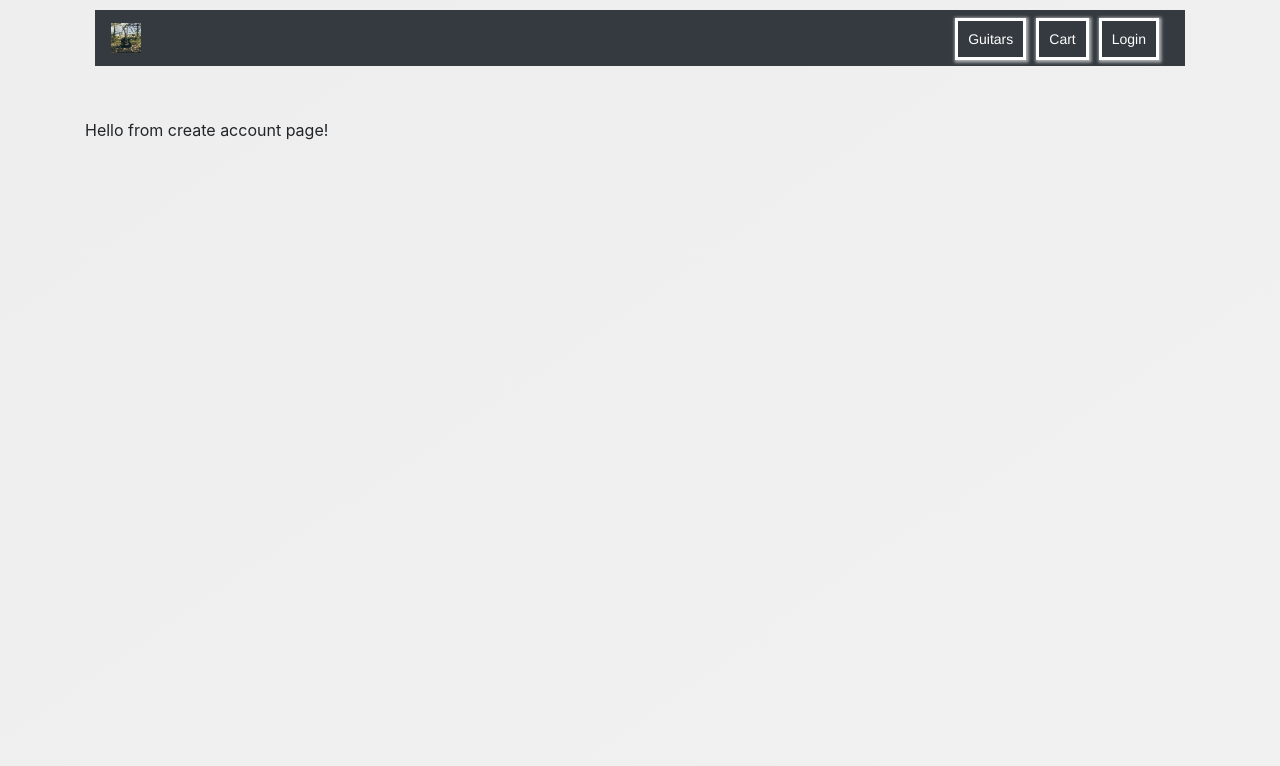
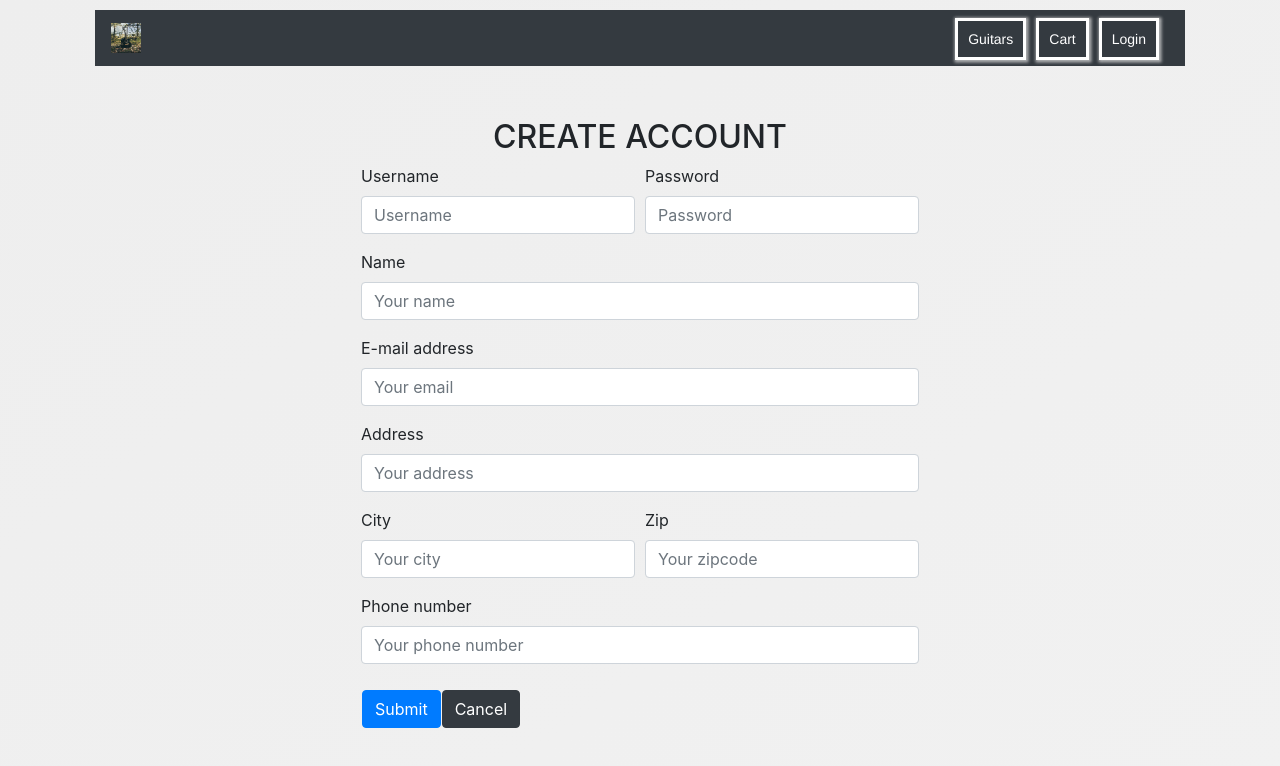
Before and after one commit to artomulkahainen/FictiveGuitarECommerceStore, a React (Create React App) app in the folder frontend/: page /createaccount in a window 1280 px wide. Shown: the top 766 px of the page. Built offline with nearby package versions, Linux system fonts and the light colour scheme; no server answers.

Commit message:
Frontend updated. New components to account page

```diff
--- a/frontend/src/components/Button/Button.module.css
+++ b/frontend/src/components/Button/Button.module.css
@@ -1,5 +1,6 @@
 .Button {
   margin-top: 10px;
+  margin-left: 1px;
 }
 
 @media (max-height: 600px) {
--- a/frontend/src/components/Home/Home.js
+++ b/frontend/src/components/Home/Home.js
@@ -4,9 +4,8 @@ import styles from './Home.module.css';
 const Home = () => {
   return (
     <div className={styles.Home}>
-      <h1 style={{ display: 'flex', justifyContent: 'center' }}>
-        Welcome to Artzi's Guitar Store!
-      </h1>
+      <h1>Welcome to Artzi's Guitar Store!</h1>
+      <p>THIS IS FICTIVE SITE. DON'T SEND YOUR REAL DETAILS HERE!</p>
     </div>
   );
 };
--- a/frontend/src/components/Home/Home.module.css
+++ b/frontend/src/components/Home/Home.module.css
@@ -1,5 +1,19 @@
+.Home {
+  display: flex;
+  flex-direction: column;
+  align-items: center;
+}
+
+.Home p {
+  margin: 30px 0 30px 0;
+  color: red;
+}
+
 @media (max-width: 500px) {
   .Home h1 {
     font-size: 100%;
   }
+  .Home p {
+    font-size: 50%;
+  }
 }
--- a/frontend/src/components/Login/Login.js
+++ b/frontend/src/components/Login/Login.js
@@ -28,7 +28,7 @@ const Login = () => {
 
       // STORE DATA IN LOCAL STORAGE AND USER SERVICE
       window.localStorage.setItem('loggedUser', JSON.stringify(user));
-      userService.setToken(user);
+      userService.setToken(user.token);
 
       // DISPATCH USER LOGIN
       dispatch(loginUser(user));
@@ -71,7 +71,6 @@ const Login = () => {
         height: '1000px',
       }}>
       <LoginForm onSubmit={onSubmit} username={username} password={password} />
-      <br />
       <Button
         text='Create account'
         variant='info'
--- a/frontend/src/containers/Account/Account.js
+++ b/frontend/src/containers/Account/Account.js
@@ -1,10 +1,16 @@
 import React from 'react';
 import DetailsForm from './DetailsForm/DetailsForm';
 import { useSelector } from 'react-redux';
+import Togglable from '../Togglable/Togglable';
+import ChangePassword from './ChangePassword/ChangePassword';
 
 const Account = () => {
   const userData = useSelector(({ userDetails }) => userDetails);
-  console.log(userData);
+
+  const changePasswordHandler = (event) => {
+    event.preventDefault();
+  };
+
   return (
     <div
       style={{
@@ -14,9 +20,28 @@ const Account = () => {
         margin: 'auto',
         width: '50%',
       }}>
-      <h3 style={{ textAlign: 'center' }}>Details</h3>
-      <div>
-        <DetailsForm data={userData ? userData : null} />
+      <h2 style={{ textAlign: 'center' }}>Account page</h2>
+      <div
+        style={{
+          display: 'flex',
+          flexDirection: 'column',
+          alignItems: 'center',
+        }}></div>
+      <div
+        style={{
+          display: 'flex',
+          flexDirection: 'column',
+          alignItems: 'center',
+        }}>
+        <Togglable buttonText2='Cancel' buttonText1='Your orders'>
+          <p>Here will be your orders!</p>
+        </Togglable>
+        <Togglable buttonText2='Cancel' buttonText1='Edit account details'>
+          <DetailsForm data={userData ? userData : null} />
+        </Togglable>
+        <Togglable buttonText2='Cancel' buttonText1='Change password'>
+          <ChangePassword handler={changePasswordHandler} />
+        </Togglable>
       </div>
     </div>
   );
--- /dev/null
+++ b/frontend/src/containers/Account/ChangePassword/ChangePassword.js
@@ -0,0 +1,50 @@
+import React from 'react';
+import useField from '../../../hooks/useField';
+import { Form } from 'react-bootstrap';
+import Button from '../../../components/Button/Button';
+
+const ChangePassword = () => {
+  const oldPassword = useField('password', '');
+  const newPassword = useField('password', '');
+  const newPasswordAgain = useField('password', '');
+
+  return (
+    <div>
+      <h3>Change password</h3>
+      <Form>
+        <Form.Group controlId='formBasicPassword'>
+          <Form.Label>Old Password</Form.Label>
+          <Form.Control
+            type='password'
+            placeholder='Old Password'
+            value={oldPassword.value}
+            onChange={oldPassword.onChange}
+          />
+        </Form.Group>
+
+        <Form.Group controlId='formBasicPassword'>
+          <Form.Label>New Password</Form.Label>
+          <Form.Control
+            type='password'
+            placeholder='Password'
+            value={newPassword.value}
+            onChange={newPassword.onChange}
+          />
+        </Form.Group>
+
+        <Form.Group controlId='formBasicPassword'>
+          <Form.Label>New Password again</Form.Label>
+          <Form.Control
+            type='password'
+            placeholder='Password'
+            value={newPasswordAgain.value}
+            onChange={newPasswordAgain.onChange}
+          />
+        </Form.Group>
+        <Button variant='primary' type='submit' text='Submit' />
+      </Form>
+    </div>
+  );
+};
+
+export default ChangePassword;
--- a/frontend/src/containers/Account/CreateAccount/CreateAccount.js
+++ b/frontend/src/containers/Account/CreateAccount/CreateAccount.js
@@ -1,9 +1,165 @@
 import React from 'react';
+import useField from '../../../hooks/useField';
+import { Form, Col } from 'react-bootstrap';
+import Button from '../../../components/Button/Button';
+import userService from '../../../services/userService';
+import { setAlert, removeAlert } from '../../../store/reducers/alertReducer';
+import { useDispatch } from 'react-redux';
+import { useHistory } from 'react-router-dom';
 
 const CreateAccount = () => {
+  const dispatch = useDispatch();
+  const history = useHistory();
+
+  const username = useField('username', '');
+  const password = useField('password', '');
+  const name = useField('name', '');
+  const email = useField('email', '');
+  const address = useField('address', '');
+  const city = useField('city', '');
+  const zipCode = useField('zipcode', '');
+  const phoneNumber = useField('phonenumber', '');
+
+  const formSendHandler = async (event) => {
+    event.preventDefault();
+
+    // CREATE USER OBJECT OF GIVEN VALUES
+    const userObject = {
+      username: username.value,
+      password: password.value,
+      email: email.value,
+      details: {
+        name: name.value,
+        address: address.value,
+        zipCode: zipCode.value,
+        city: city.value,
+        phoneNumber: phoneNumber.value,
+      },
+    };
+
+    // POST USER
+    const res = await userService.createUser(userObject);
+
+    // IF CREATE USER FAILED
+    if (!res.username) {
+      // DISPATCH ALERTS
+      dispatch(
+        setAlert({
+          type: 'danger',
+          message: `${res}. Check that all the required fields are inserted.`,
+        })
+      );
+      setTimeout(() => {
+        dispatch(removeAlert());
+      }, 5000);
+
+      // IF CREATE USER WAS SUCCESSFUL
+    } else {
+      // DISPATCH ALERTS
+      dispatch(
+        setAlert({
+          type: 'success',
+          message: `Successfully created new user: ${res.username}. Please log in to use the service.`,
+        })
+      );
+      setTimeout(() => {
+        dispatch(removeAlert());
+      }, 5000);
+
+      history.push('/');
+    }
+  };
+
   return (
-    <div>
-      <p>Hello from create account page!</p>
+    <div
+      style={{
+        display: 'flex',
+        flexDirection: 'column',
+        alignItems: 'center',
+      }}>
+      <h2>CREATE ACCOUNT</h2>
+      <Form onSubmit={formSendHandler}>
+        <Form.Row>
+          <Form.Group as={Col} controlId='formGridEmail'>
+            <Form.Label>Username</Form.Label>
+            <Form.Control
+              type='username'
+              placeholder='Username'
+              value={username.value}
+              onChange={username.onChange}
+            />
+          </Form.Group>
+
+          <Form.Group as={Col} controlId='formGridPassword'>
+            <Form.Label>Password</Form.Label>
+            <Form.Control
+              type='password'
+              placeholder='Password'
+              value={password.value}
+              onChange={password.onChange}
+            />
+          </Form.Group>
+        </Form.Row>
+
+        <Form.Group controlId='name'>
+          <Form.Label>Name</Form.Label>
+          <Form.Control
+            placeholder='Your name'
+            value={name.value}
+            onChange={name.onChange}
+          />
+        </Form.Group>
+
+        <Form.Group controlId='email'>
+          <Form.Label>E-mail address</Form.Label>
+          <Form.Control
+            placeholder='Your email'
+            value={email.value}
+            onChange={email.onChange}
+          />
+        </Form.Group>
+
+        <Form.Group controlId='Address'>
+          <Form.Label>Address</Form.Label>
+          <Form.Control
+            placeholder='Your address'
+            value={address.value}
+            onChange={address.onChange}
+          />
+        </Form.Group>
+
+        <Form.Row>
+          <Form.Group as={Col} controlId='formGridCity'>
+            <Form.Label>City</Form.Label>
+            <Form.Control
+              placeholder='Your city'
+              value={city.value}
+              onChange={city.onChange}
+            />
+          </Form.Group>
+
+          <Form.Group as={Col} controlId='formGridZip'>
+            <Form.Label>Zip</Form.Label>
+            <Form.Control
+              placeholder='Your zipcode'
+              value={zipCode.value}
+              onChange={zipCode.onChange}
+            />
+          </Form.Group>
+        </Form.Row>
+
+        <Form.Group controlId='Phonenumber'>
+          <Form.Label>Phone number</Form.Label>
+          <Form.Control
+            placeholder='Your phone number'
+            value={phoneNumber.value}
+            onChange={phoneNumber.onChange}
+          />
+        </Form.Group>
+
+        <Button variant='primary' type='submit' text='Submit' />
+        <Button variant='dark' text='Cancel' click={() => history.push('/')} />
+      </Form>
     </div>
   );
 };
--- /dev/null
+++ b/frontend/src/containers/Togglable/Togglable.js
@@ -0,0 +1,25 @@
+import React, { useState } from 'react';
+import Button from '../../components/Button/Button';
+
+const Togglable = (props) => {
+  const [visible, setVisible] = useState(false);
+
+  return (
+    <div>
+      {visible ? (
+        <div>
+          {props.children}
+          <Button
+            variant='dark'
+            text={props.buttonText2}
+            click={() => setVisible(false)}
+          />
+        </div>
+      ) : (
+        <Button text={props.buttonText1} click={() => setVisible(true)} />
+      )}
+    </div>
+  );
+};
+
+export default Togglable;
--- a/frontend/src/routes/Routes.js
+++ b/frontend/src/routes/Routes.js
@@ -7,7 +7,6 @@ import Login from '../components/Login/Login';
 import { checkUser } from '../store/reducers/userLoggedReducer';
 import userService from '../services/userService';
 import Account from '../containers/Account/Account';
-import DetailsForm from '../containers/Account/DetailsForm/DetailsForm';
 import CreateAccount from '../containers/Account/CreateAccount/CreateAccount';
 import Cart from '../containers/Cart/Cart';
 import Checkout from '../containers/Checkout/Checkout';
--- a/frontend/src/services/userService.js
+++ b/frontend/src/services/userService.js
@@ -8,8 +8,6 @@ const setToken = (newToken) => {
 };
 
 const getUserDetails = async () => {
-  console.log('token after getting userDetails');
-  console.log(token);
   if (token) {
     try {
       const loggedUser = window.localStorage.getItem('loggedUser');
@@ -21,6 +19,26 @@ const getUserDetails = async () => {
     }
   }
   return null;
+};
+
+const createUser = async (userDetails) => {
+  try {
+    const res = await axios.post(baseUrl, {
+      username: userDetails.username,
+      password: userDetails.password,
+      email: userDetails.email,
+      details: {
+        name: userDetails.details.name,
+        address: userDetails.details.address,
+        zipCode: userDetails.details.zipCode,
+        city: userDetails.details.city,
+        phoneNumber: userDetails.details.phoneNumber,
+      },
+    });
+    return res.data;
+  } catch (error) {
+    return error.message;
+  }
 };
 
 const modifyUserDetails = async (modifiedUserDetails) => {
@@ -53,4 +71,10 @@ const modifyUserDetails = async (modifiedUserDetails) => {
   return null;
 };
 
-export default { setToken, token, getUserDetails, modifyUserDetails };
+export default {
+  setToken,
+  token,
+  getUserDetails,
+  modifyUserDetails,
+  createUser,
+};
```
Also changed, not shown: frontend/src/containers/Account/DetailsForm/DetailsForm.js (+2 -20 lines), frontend/src/todo.md (+1 -2 lines).
